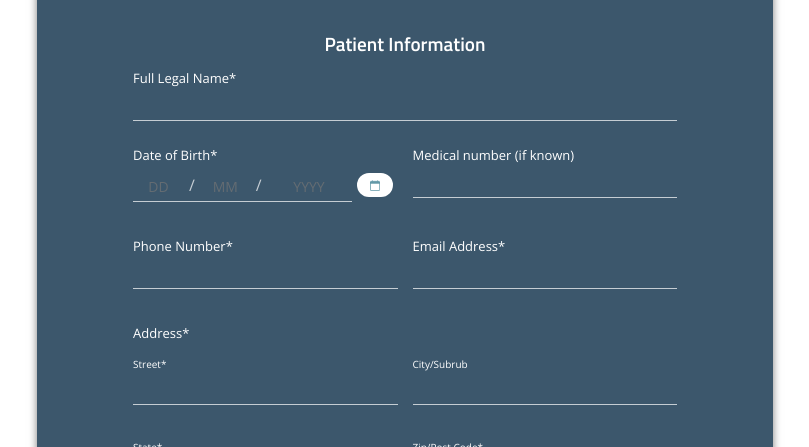
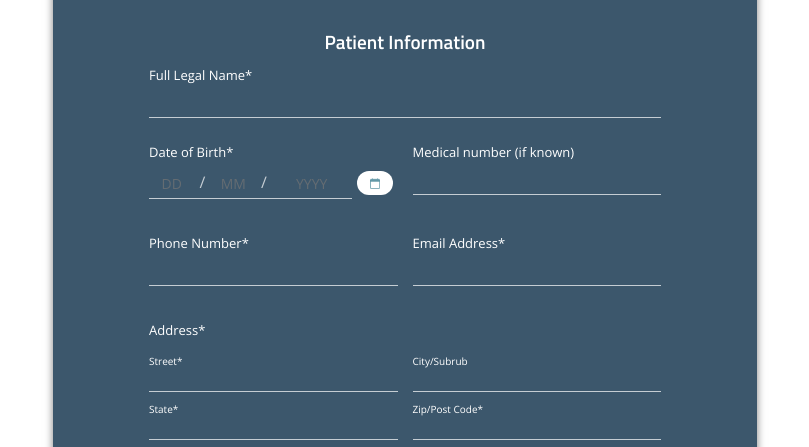
Before and after one commit to kesavan-t-dev/Exercises1, a plain HTML site: page index.html in a window 1280 px wide. Shown: the part 325-772 px from the top of the page, without its empty margins (235-1044 px from the left). Drawn offline with nearby package versions, Linux system fonts and the light colour scheme; a web font is replaced by a local one.

Commit message:
rework updated and submitted internal

```diff
--- a/assets/styles/styles.css
+++ b/assets/styles/styles.css
@@ -5,9 +5,9 @@
 }
 
 .form_container{
-  width: 46em;
+  width: 44rem;
   margin: 30px auto;
-  padding: 4.5rem 6rem 1.8rem 6rem ;
+  padding: 4.5rem 6rem 2rem 6rem ;
   color: white;
   background-color: #3c576c;
   max-width: 90%;
@@ -195,3 +195,8 @@ label {
   font-style: normal;
   font-variation-settings:"wdth" 50;
 }
+
+.address_space{
+  margin-bottom: 0px;
+  padding-top: 0px;
+}
--- a/index.html
+++ b/index.html
@@ -44,7 +44,7 @@
             <div  class="form_group half_width">
                 <label class="open_sans_25" class="date_field_name" for="date">Date of Birth*</label>
                     <div class="date_fields">
-                        <div class="date_group">
+                        <div class="date_group ">
                             <input type="tel" class="input_date" maxlength="2" name="date" placeholder="DD"  required/>
                             <span class="date_spliter">/</span>
                             <input type="tel" class="input_date" maxlength="2" name="date"placeholder="MM"  required/>
@@ -77,29 +77,29 @@
 
             <h4 class="address_font" >Address*</h3>
             <div class="containers">
-                <div  class="form_group half_width">
-                    <label for="text" class="add_font_size open_sans_25" >Street*</label>
-                    <input type="text" class="bottom_line_input"required/>
+                <div  class="form_group half_width address_space">
+                    <label for="text" class="add_font_size open_sans_25 address_space" >Street*</label>
+                    <input type="text" class="bottom_line_input address_space"required/>
 
                 </div>
-                <div class="form_group half_width">
-                    <label for="text"  class="add_font_size open_sans_25" >City/Subrub</label>
-                    <input type="text"class="bottom_line_input" required/>
+                <div class="form_group half_width address_space">
+                    <label for="text"  class="add_font_size open_sans_25 address_space" >City/Subrub</label>
+                    <input type="text"class="bottom_line_input address_space" required/>
                 </div>
             </div>
             <div class="containers">
-                <div  class="form_group half_width">
-                    <label for="text" class="add_font_size open_sans_25" >State*</label>
-                    <input type="text"class="bottom_line_input" required/>
+                <div  class="form_group half_width address_space">
+                    <label for="text" class="add_font_size open_sans_25 address_space" >State*</label>
+                    <input type="text"class="bottom_line_input address_space" required/>
                 </div>
-                <div  class="form_group half_width">
-                    <label for="" class="add_font_size open_sans_25" >Zip/Post Code*</label>
-                    <input type="text"class="bottom_line_input" required/>
+                <div  class="form_group half_width address_space">
+                    <label for="" class="add_font_size open_sans_25 address_space" >Zip/Post Code*</label>
+                    <input type="text"class="bottom_line_input address_space" required/>
                 </div>
             </div>
-        <div class="form_group">
-            <label for="" class="add_font_size open_sans_25" >Country*</label>
-            <input type="text" class="bottom_line_input" required/>
+        <div class="form_group address_space">
+            <label for="" class="add_font_size open_sans_25 address_space" >Country*</label>
+            <input type="text" class="bottom_line_input address_space" required/>
         </div>
     </div>
 
```
